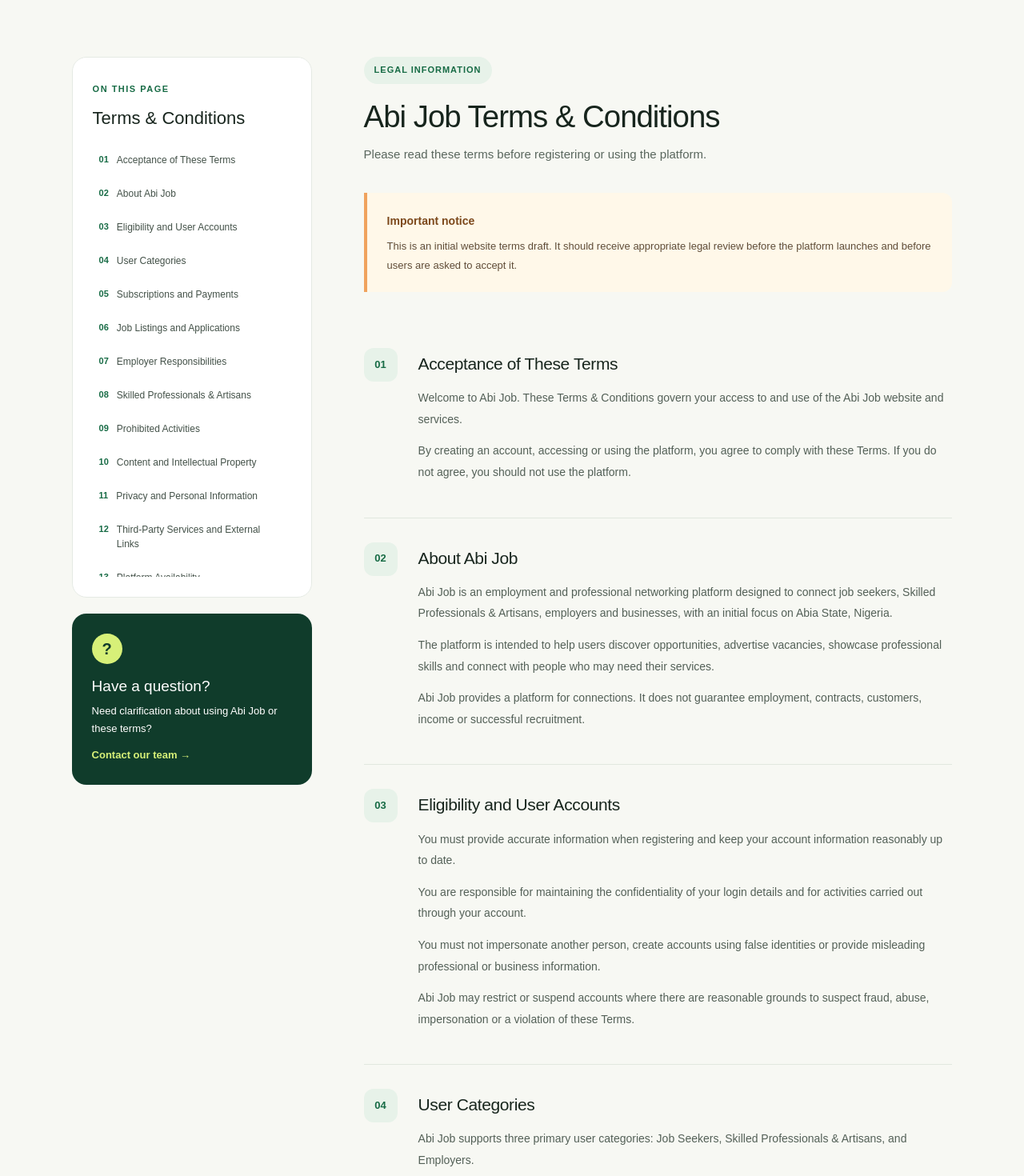
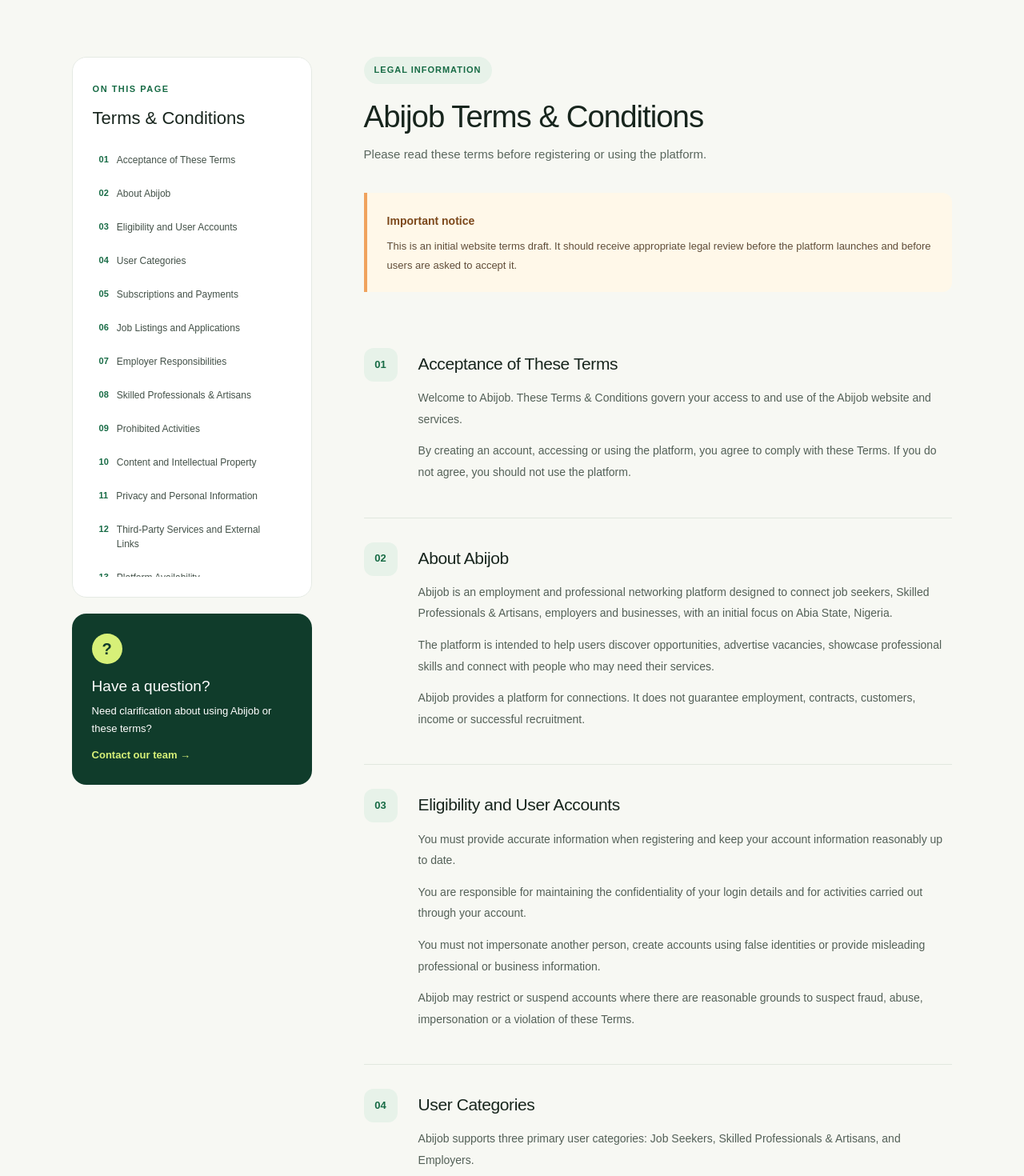
Before and after one commit to nwaezeakumicah-coder/Abijob1, a Next.js app: page /terms in a window 1280 px wide. Shown: the part 720-2190 px from the top of the page at 80% size. Built offline with nearby package versions, Linux system fonts and the light colour scheme; no server answers.

Commit message:
Standardize Abijob brand spelling

```diff
--- a/app/terms/page.tsx
+++ b/app/terms/page.tsx
@@ -9,17 +9,17 @@ const sections = [
     number: "01",
     title: "Acceptance of These Terms",
     paragraphs: [
-      "Welcome to Abi Job. These Terms & Conditions govern your access to and use of the Abi Job website and services.",
+      "Welcome to Abijob. These Terms & Conditions govern your access to and use of the Abijob website and services.",
       "By creating an account, accessing or using the platform, you agree to comply with these Terms. If you do not agree, you should not use the platform.",
     ],
   },
   {
     number: "02",
-    title: "About Abi Job",
+    title: "About Abijob",
     paragraphs: [
-      "Abi Job is an employment and professional networking platform designed to connect job seekers, Skilled Professionals & Artisans, employers and businesses, with an initial focus on Abia State, Nigeria.",
+      "Abijob is an employment and professional networking platform designed to connect job seekers, Skilled Professionals & Artisans, employers and businesses, with an initial focus on Abia State, Nigeria.",
       "The platform is intended to help users discover opportunities, advertise vacancies, showcase professional skills and connect with people who may need their services.",
-      "Abi Job provides a platform for connections. It does not guarantee employment, contracts, customers, income or successful recruitment.",
+      "Abijob provides a platform for connections. It does not guarantee employment, contracts, customers, income or successful recruitment.",
     ],
   },
   {
@@ -29,14 +29,14 @@ const sections = [
       "You must provide accurate information when registering and keep your account information reasonably up to date.",
       "You are responsible for maintaining the confidentiality of your login details and for activities carried out through your account.",
       "You must not impersonate another person, create accounts using false identities or provide misleading professional or business information.",
-      "Abi Job may restrict or suspend accounts where there are reasonable grounds to suspect fraud, abuse, impersonation or a violation of these Terms.",
+      "Abijob may restrict or suspend accounts where there are reasonable grounds to suspect fraud, abuse, impersonation or a violation of these Terms.",
     ],
   },
   {
     number: "04",
     title: "User Categories",
     paragraphs: [
-      "Abi Job supports three primary user categories: Job Seekers, Skilled Professionals & Artisans, and Employers.",
+      "Abijob supports three primary user categories: Job Seekers, Skilled Professionals & Artisans, and Employers.",
       "Job Seekers use the platform to explore vacancies, create professional profiles and apply for suitable opportunities.",
       "Skilled Professionals & Artisans use the platform to showcase their skills, experience, portfolios and services to potential clients.",
       "Employers use the platform to create business profiles, publish vacancies and discover potential candidates.",
@@ -46,7 +46,7 @@ const sections = [
     number: "05",
     title: "Subscriptions and Payments",
     paragraphs: [
-      "Access to Abi Job may require a subscription depending on your account category and the subscription option selected.",
+      "Access to Abijob may require a subscription depending on your account category and the subscription option selected.",
       "The subscription options currently planned for the platform are:",
     ],
     bullets: [
@@ -64,9 +64,9 @@ const sections = [
     title: "Job Listings and Applications",
     paragraphs: [
       "Employers are responsible for ensuring that job listings are genuine, accurate, lawful and not misleading.",
-      "Job listings submitted to Abi Job are subject to administrative review and approval before publication.",
+      "Job listings submitted to Abijob are subject to administrative review and approval before publication.",
       "Job Seekers should carefully review vacancies and independently assess employers and employment offers before sharing sensitive information or accepting an offer.",
-      "Abi Job does not guarantee that an application will receive a response or result in employment.",
+      "Abijob does not guarantee that an application will receive a response or result in employment.",
     ],
   },
   {
@@ -84,14 +84,14 @@ const sections = [
     paragraphs: [
       "Skilled Professionals & Artisans are responsible for accurately describing their skills, experience, qualifications, services and portfolio materials.",
       "Users should communicate clearly with potential clients about pricing, timelines, deliverables and other project expectations.",
-      "Abi Job does not guarantee that a professional will receive a job, project or customer through the platform.",
+      "Abijob does not guarantee that a professional will receive a job, project or customer through the platform.",
     ],
   },
   {
     number: "09",
     title: "Prohibited Activities",
     paragraphs: [
-      "You must not use Abi Job to:",
+      "You must not use Abijob to:",
     ],
     bullets: [
       "Publish fake vacancies, fraudulent offers or misleading business information.",
@@ -110,15 +110,15 @@ const sections = [
     paragraphs: [
       "You retain responsibility for content you upload, including profile information, photographs, portfolios, job descriptions and other materials.",
       "By submitting content, you confirm that you have the rights or permissions necessary to share it.",
-      "You grant Abi Job permission to host, display and use your submitted content as reasonably necessary to operate and provide the platform's services.",
-      "Abi Job's name, branding, website design and original platform materials may not be copied, reproduced or commercially exploited without appropriate permission.",
+      "You grant Abijob permission to host, display and use your submitted content as reasonably necessary to operate and provide the platform's services.",
+      "Abijob's name, branding, website design and original platform materials may not be copied, reproduced or commercially exploited without appropriate permission.",
     ],
   },
   {
     number: "11",
     title: "Privacy and Personal Information",
     paragraphs: [
-      "Your use of Abi Job is also subject to our Privacy Policy, which explains how personal information may be collected, used and shared.",
+      "Your use of Abijob is also subject to our Privacy Policy, which explains how personal information may be collected, used and shared.",
       "You should avoid publishing sensitive personal information that is not necessary for your professional profile or platform activities.",
     ],
   },
@@ -126,7 +126,7 @@ const sections = [
     number: "12",
     title: "Third-Party Services and External Links",
     paragraphs: [
-      "Abi Job may contain links to external websites or integrate with services provided by third parties.",
+      "Abijob may contain links to external websites or integrate with services provided by third parties.",
       "We do not control every external service and are not responsible for its content, availability, security or independent policies. Your use of those services may be subject to separate terms.",
     ],
   },
@@ -134,7 +134,7 @@ const sections = [
     number: "13",
     title: "Platform Availability",
     paragraphs: [
-      "We aim to make Abi Job useful and accessible, but uninterrupted availability cannot be guaranteed.",
+      "We aim to make Abijob useful and accessible, but uninterrupted availability cannot be guaranteed.",
       "The platform may undergo maintenance, updates, temporary interruptions or changes as new features are developed.",
       "We may modify, suspend or discontinue features where reasonably necessary for operational, security or business reasons.",
     ],
@@ -143,7 +143,7 @@ const sections = [
     number: "14",
     title: "Account Suspension and Termination",
     paragraphs: [
-      "Abi Job may restrict, suspend or terminate access where an account is reasonably believed to have violated these Terms, endangered other users or compromised the platform.",
+      "Abijob may restrict, suspend or terminate access where an account is reasonably believed to have violated these Terms, endangered other users or compromised the platform.",
       "Users may stop using the platform and may request account-related assistance through the available support channels.",
       "Any outstanding obligations or provisions that should reasonably continue after termination will remain applicable.",
     ],
@@ -152,9 +152,9 @@ const sections = [
     number: "15",
     title: "Disclaimers and Limitation of Liability",
     paragraphs: [
-      "Abi Job provides a platform for discovering opportunities and connecting users. We do not act as the employer, employee, contractor or client in arrangements made directly between users unless expressly stated otherwise.",
+      "Abijob provides a platform for discovering opportunities and connecting users. We do not act as the employer, employee, contractor or client in arrangements made directly between users unless expressly stated otherwise.",
       "We do not guarantee the accuracy of every user-submitted listing, profile, qualification or claim. Users should carry out appropriate checks before entering into agreements.",
-      "To the extent permitted by applicable law, Abi Job will not be responsible for losses arising from user-to-user dealings, inaccurate information supplied by users, third-party services or temporary platform interruptions.",
+      "To the extent permitted by applicable law, Abijob will not be responsible for losses arising from user-to-user dealings, inaccurate information supplied by users, third-party services or temporary platform interruptions.",
       "Nothing in these Terms excludes liability that cannot lawfully be excluded under applicable law.",
     ],
   },
@@ -171,7 +171,7 @@ const sections = [
     title: "Applicable Law",
     paragraphs: [
       "These Terms are intended to operate in accordance with the applicable laws of the Federal Republic of Nigeria.",
-      "Any dispute arising from the use of Abi Job should be addressed through appropriate lawful channels.",
+      "Any dispute arising from the use of Abijob should be addressed through appropriate lawful channels.",
     ],
   },
   {
@@ -209,7 +209,7 @@ export default function TermsPage() {
 
             <p>
               These terms explain the responsibilities and expectations that
-              help make Abi Job a reliable platform for opportunities,
+              help make Abijob a reliable platform for opportunities,
               businesses and professional services.
             </p>
 
@@ -247,7 +247,7 @@ export default function TermsPage() {
                 <div className="terms-help-icon">?</div>
                 <h3>Have a question?</h3>
                 <p>
-                  Need clarification about using Abi Job or these terms?
+                  Need clarification about using Abijob or these terms?
                 </p>
                 <Link href="/contact">Contact our team →</Link>
               </div>
@@ -256,7 +256,7 @@ export default function TermsPage() {
             <div className="terms-document">
               <div className="terms-document-heading">
                 <span className="terms-document-tag">LEGAL INFORMATION</span>
-                <h2>Abi Job Terms &amp; Conditions</h2>
+                <h2>Abijob Terms &amp; Conditions</h2>
                 <p>
                   Please read these terms before registering or using the
                   platform.
```
